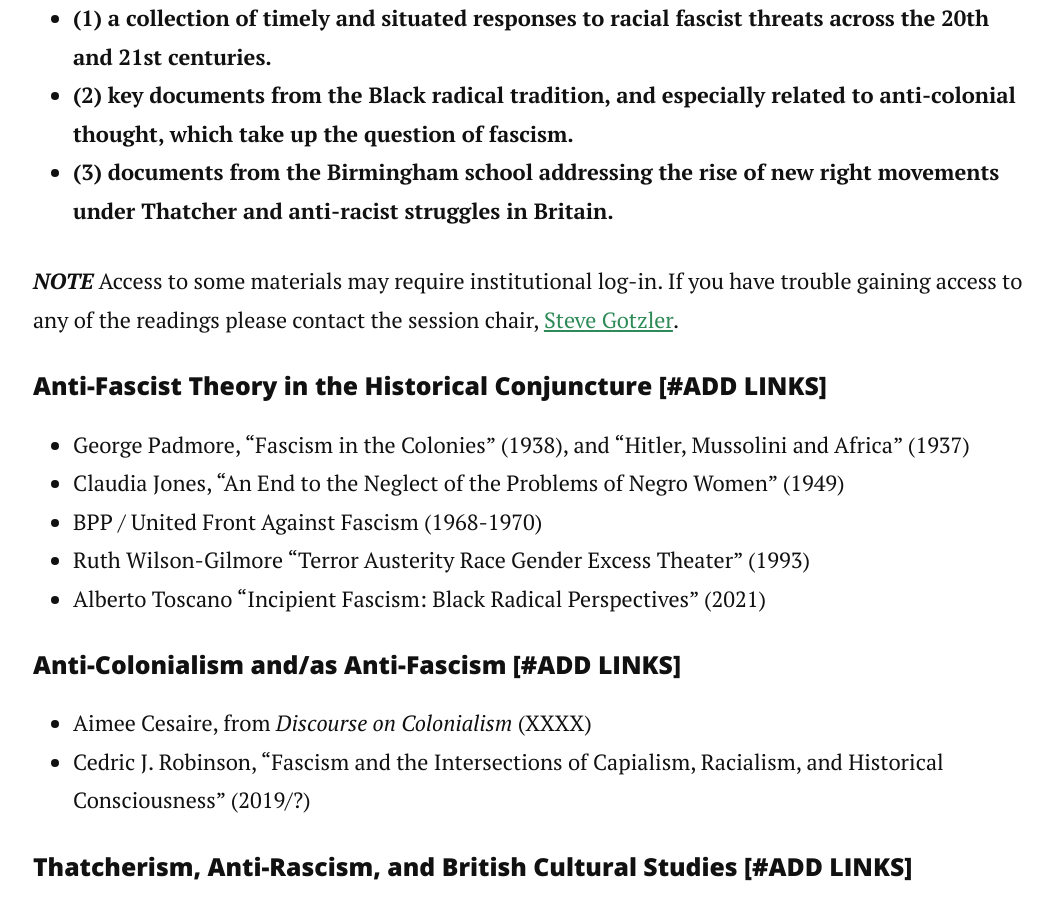
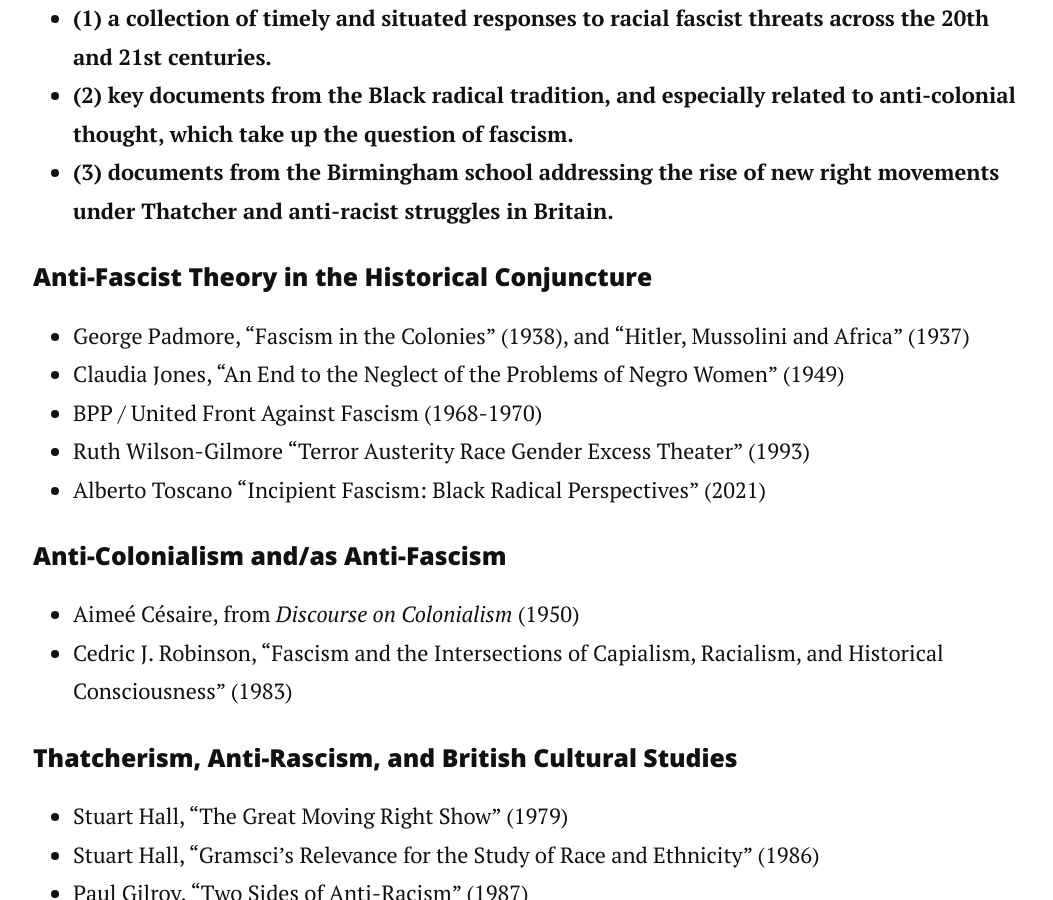
Before and after one commit to sgotzler/csa_reckoning, a Jekyll site: the page built from index.md, in a window 1280 px wide and 900 px high, scrolled down 2113 px. Shown: the whole window, without its empty margins (112-1165 px from the left). Built offline with Jekyll 4.4.1, drawn with Linux system fonts in a browser that asks for light colours; nearby versions of some CDN libraries; some of the changed text lies outside the part shown.

Commit message:
Update index.md
reading edits

```diff
--- a/index.md
+++ b/index.md
@@ -31,23 +31,23 @@ Seminar readings will be drawn from across historical periods and intellectual t
 - **(2) key documents from the Black radical tradition, and especially related to anti-colonial thought, which take up the question of fascism.**
 - **(3) documents from the Birmingham school addressing the rise of new right movements under Thatcher and anti-racist struggles in Britain.**
 
-***NOTE*** Access to some materials may require institutional log-in. If you have trouble gaining access to any of the readings please contact the session chair, [Steve Gotzler](mailto:sgotzler@andrew.cmu.edu).
-
-#### Anti-Fascist Theory in the Historical Conjuncture [#ADD LINKS]
+#### Anti-Fascist Theory in the Historical Conjuncture
 - George Padmore, "Fascism in the Colonies" (1938), and "Hitler, Mussolini and Africa" (1937)
 - Claudia Jones, "An End to the Neglect of the Problems of Negro Women" (1949)
 - BPP / United Front Against Fascism (1968-1970)
 - Ruth Wilson-Gilmore "Terror Austerity Race Gender Excess Theater" (1993)
 - Alberto Toscano "Incipient Fascism: Black Radical Perspectives" (2021)
 
-#### Anti-Colonialism and/as Anti-Fascism  [#ADD LINKS]
-- Aimee Cesaire, from *Discourse on Colonialism* (XXXX)
-- Cedric J. Robinson, "Fascism and the Intersections of Capialism, Racialism, and Historical Consciousness" (2019/?)
+#### Anti-Colonialism and/as Anti-Fascism
+- Aimeé Césaire, from *Discourse on Colonialism* (1950)
+- Cedric J. Robinson, "Fascism and the Intersections of Capialism, Racialism, and Historical Consciousness" (1983)
 
-#### Thatcherism, Anti-Rascism, and British Cultural Studies [#ADD LINKS]
+#### Thatcherism, Anti-Rascism, and British Cultural Studies
 - Stuart Hall, "The Great Moving Right Show" (1979)
 - Stuart Hall, "Gramsci's Relevance for the Study of Race and Ethnicity" (1986)
 - Paul Gilroy, "Two Sides of Anti-Racism" (1987)
+
+***NOTE*** For access to the reading materials please contact the session chair, [Adam Ahlgrim](mailto:ahlgrima@duq.edu).
 
 <div align="center">
   <h2>Seminar Participants</h2>
```
